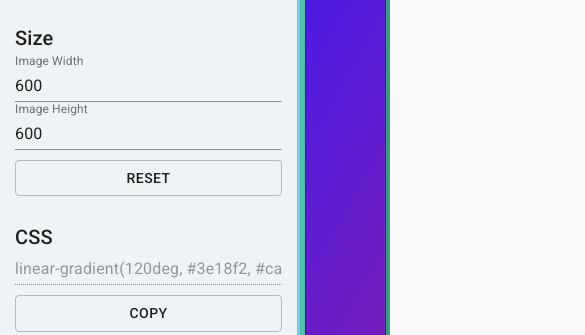
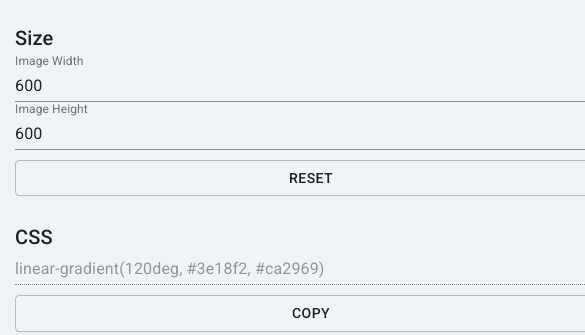
Before and after one commit to d-spence/bg-gen, a React (Create React App) app: page / in a window 390 px wide. Shown: the part 239-574 px from the top of the page, 585 px wide, since content can reach past the window. Built offline with nearby package versions, Linux system fonts and the light colour scheme.

Commit message:
Responsive mobile layout

```diff
--- a/src/components/GenImage.jsx
+++ b/src/components/GenImage.jsx
@@ -8,12 +8,12 @@ const useStyles = makeStyles({
     width: props.settings.imageWidth,
     height: props.settings.imageHeight,
     background: props.gradBg,
+    zIndex: 100,
   })
 });
 
 const GenImage = (props) => {
   const classes = useStyles(props);
-  console.log(props.imageRef);
 
   return (
     <Slide direction="up" in={props.transition} mountOnEnter>
--- a/src/scss/_config.scss
+++ b/src/scss/_config.scss
@@ -1,5 +1,10 @@
 // Spacing
 $sidebar-width: 300px;
+$sidebar-width-ex: 400px;
+
+// Breakpoints
+$breakpoint-md: 800px;
+$breakpoint-lg: 1200px;
 
 // Colors
 $text-color-dark: #fff;
@@ -7,6 +12,10 @@ $text-color-light: #222;
 $primary-color: hsl(200, 75%, 70%);
 $secondary-color: hsl(160, 50%, 50%);
 $background-color: hsl(200, 20%, 95%);
+
+// Common rules
+$primary-color-border: 3px solid $primary-color;
+$shadow: rgba(0, 0, 0, 0.2);
 
 // Set text color based on bg
 @function set-text-color($color) {
--- a/src/scss/components/_GenDisplayArea.scss
+++ b/src/scss/components/_GenDisplayArea.scss
@@ -1,7 +1,7 @@
 .gen-display {
   display: flex;
   flex-flow: column nowrap;
-  height: 100vh;
+  height: 100%;
   overflow-y: auto;
 
   &-body {
@@ -17,7 +17,7 @@
     display: flex;
     align-items: center;
     padding: 15px;
-    box-shadow: 0px -5px 5px rgba(0, 0, 0, 0.2);
+    box-shadow: 0px -5px 5px $shadow;
 
     span {
       width: 100%;
--- a/src/scss/components/_GenImage.scss
+++ b/src/scss/components/_GenImage.scss
@@ -4,6 +4,6 @@
   overflow: clip;
   background-color: $background-color;
   border: 1px solid #333;
-  box-shadow: 5px 5px 5px rgba(0, 0, 0, 0.2);
+  box-shadow: 5px 5px 5px $shadow;
   margin: 20px;
 }
--- a/src/scss/components/_SideBar.scss
+++ b/src/scss/components/_SideBar.scss
@@ -2,11 +2,12 @@
   height: 100vh;
   overflow-y: auto;
   background: $background-color;
-  border-right: 3px solid $primary-color;
+  border-right: $primary-color-border;
+  padding-bottom: 20px;
 
   &-banner {
     display: flex;
-    border-bottom: 3px solid $primary-color;
+    border-bottom: $primary-color-border;
   }
 
   &-title {
--- a/src/scss/style.scss
+++ b/src/scss/style.scss
@@ -15,6 +15,7 @@ body {
   display: grid;
   grid-template-rows: 1fr;
   grid-template-columns: $sidebar-width 1fr;
+  transition: 0.2s;
 }
 
 // Import component styles
@@ -24,4 +25,5 @@ body {
 @import 'components/GenImage';
 
 // Other imports
+@import 'mobile';
 @import 'utilities';
```
Also changed, not shown: src/css/style.css (+1 -1 lines), src/scss/_mobile.scss (added, +35 -0 lines).
